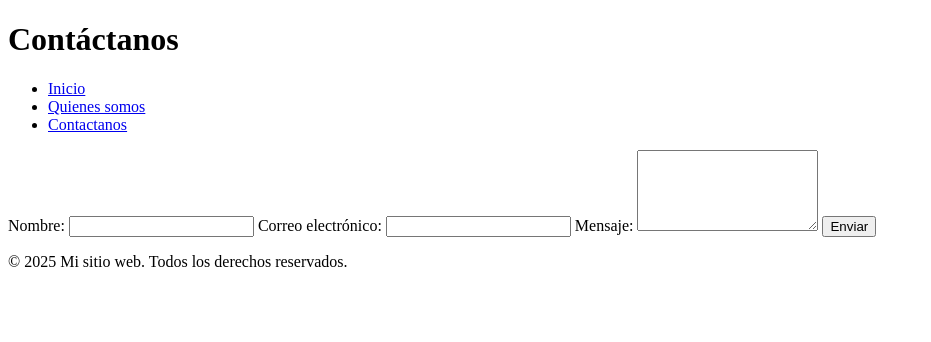
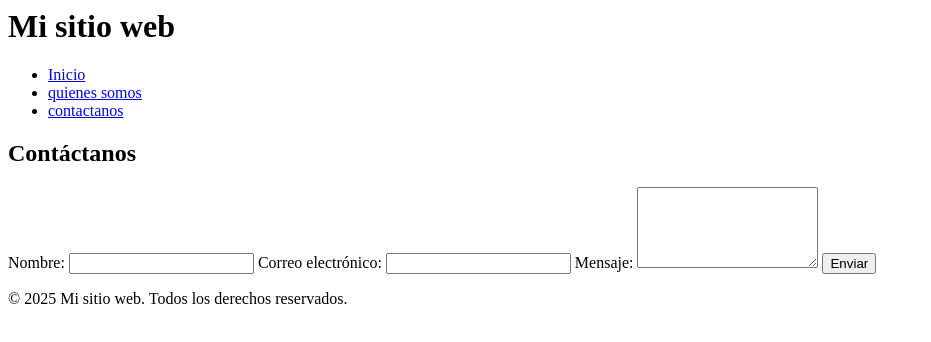
Before and after one commit to Nikolay30951/matrix, a plain HTML site: page contactanos.html in a window 1280 px wide. Shown: the whole page, without its empty margins (0-931 px from the left). Drawn offline with Linux system fonts and the light colour scheme.

Commit message:
otos combios

```diff
--- a/contactanos.html
+++ b/contactanos.html
@@ -1,26 +1,25 @@
-<!DOCTYPE html>
 <html lang="es"><head>
   <meta charset="UTF-8">
   <meta name="viewport" content="width=device-width, initial-scale=1.0">
   <title>Mi página</title>
-
+  <link rel="stylesheet" href="styles.css">
 </head>
 <body>
 
   <header>
-      <h1>Contáctanos</h1>
+    <h1>Mi sitio web</h1>
     <!-- Menú de navegación -->
     <nav>
       <ul>
         <li><a href="index.html">Inicio</a></li>
-          <li><a href="quienessomos.html">Quienes somos</a></li>
-          <li><a href="contactanos.html">Contactanos</a></li>
+        <li><a href="quienessomos.html">quienes somos</a></li>
+        <li><a href="contactanos.html">contactanos</a></li>
       </ul>
     </nav>
   </header>
 
   <main>
-
+    <h2>Contáctanos</h2>
     <!-- Formulario -->
     <form action="/enviar" method="post">
       <label for="nombre">Nombre:</label>
```
Also changed, not shown: index.html (+1 -0 lines), quienessomos.html (+1 -0 lines), styles.css (added). Lines whose indentation alone changed are shown as unchanged.
